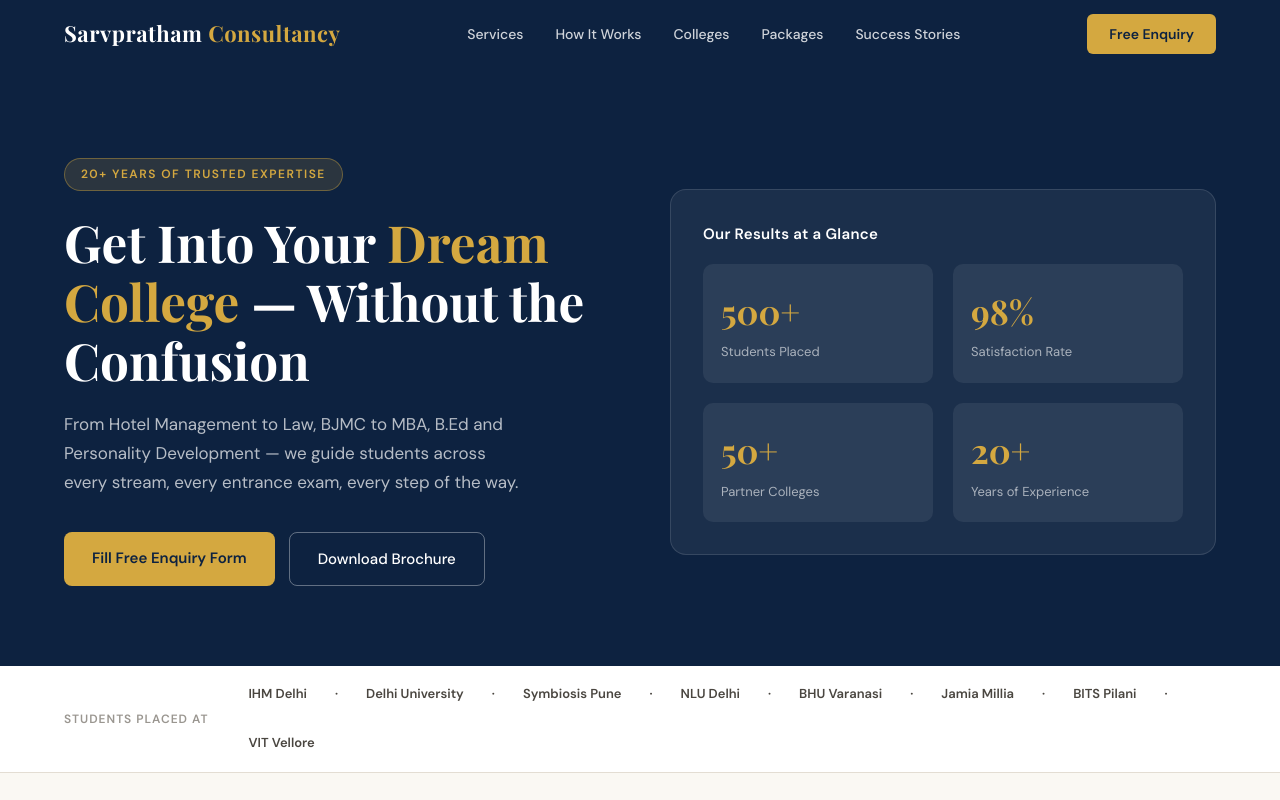
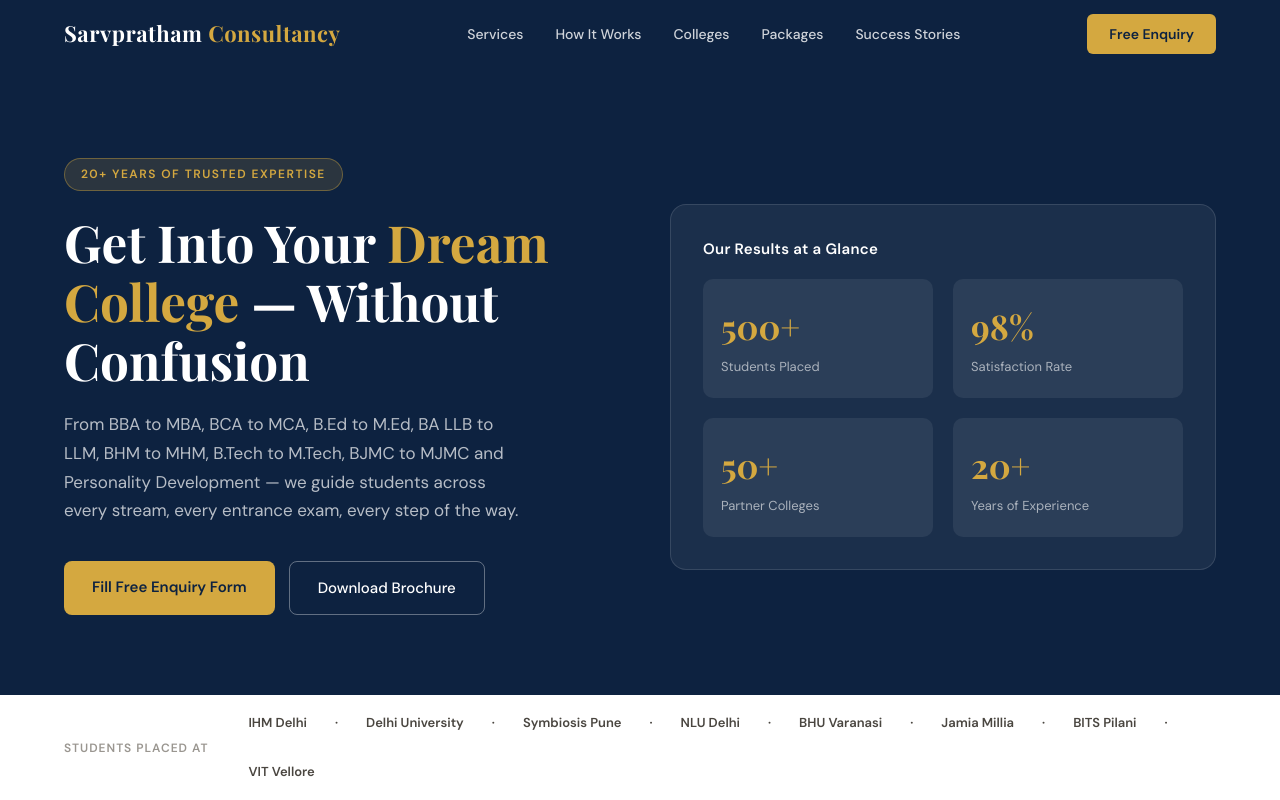
Before and after one commit to Daksh12345-del/COUNSELLING, a plain HTML site: page index.html in a window 1280 px wide. Shown: the top 800 px of the page. Drawn offline with nearby package versions, Linux system fonts and the light colour scheme.

Commit message:
Some editing

```diff
--- a/index.html
+++ b/index.html
@@ -29,8 +29,8 @@
 <section class="hero">
   <div>
     <div class="hero-tag">20+ Years of Trusted Expertise</div>
-    <h1>Get Into Your <em>Dream College</em> — Without the Confusion</h1>
-    <p>From Hotel Management to Law, BJMC to MBA, B.Ed and Personality Development — we guide students across every stream, every entrance exam, every step of the way.</p>
+    <h1>Get Into Your <em>Dream College</em> — Without Confusion</h1>
+    <p>From BBA to MBA, BCA to MCA, B.Ed to M.Ed, BA LLB to LLM, BHM to MHM, B.Tech to M.Tech, BJMC to MJMC and Personality Development — we guide students across every stream, every entrance exam, every step of the way.</p>
     <div class="hero-btns">
       <a href="#enquiry" class="btn-primary">Fill Free Enquiry Form</a>
       <a href="sarvpratham-brochure.html" target="_blank" class="btn-outline">Download Brochure</a>
```
